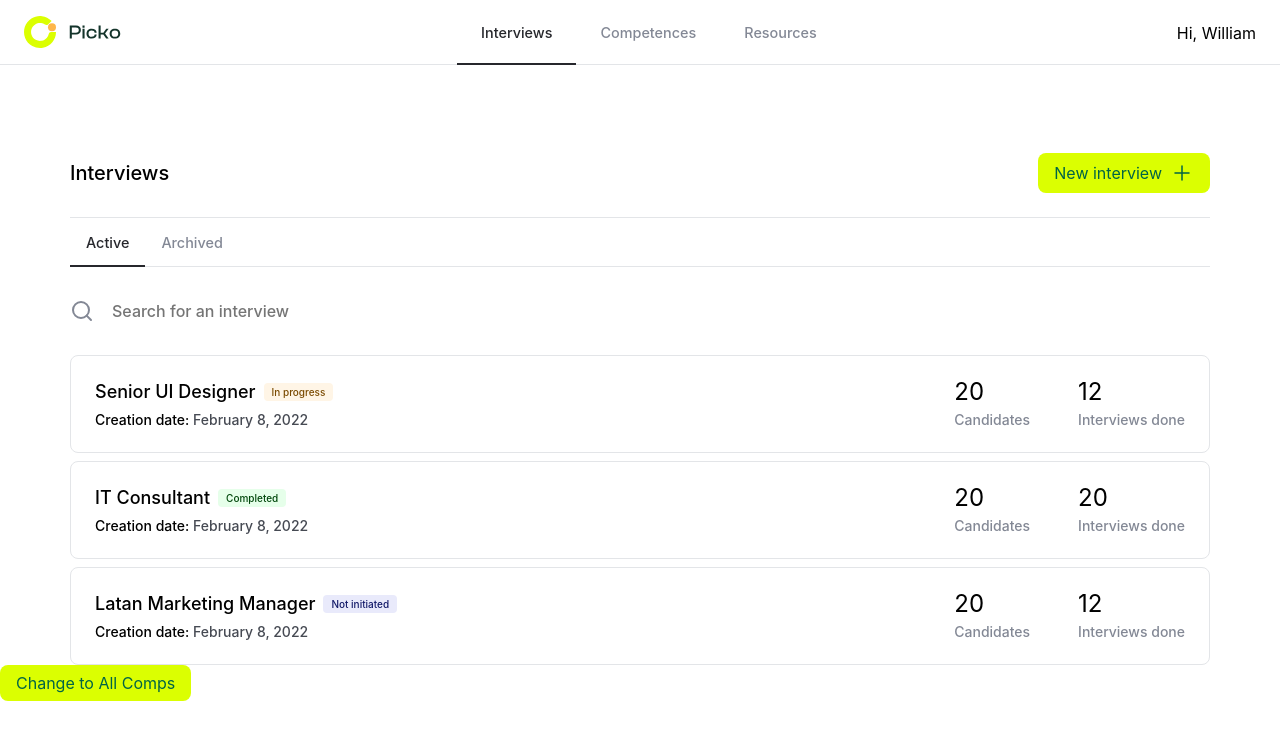
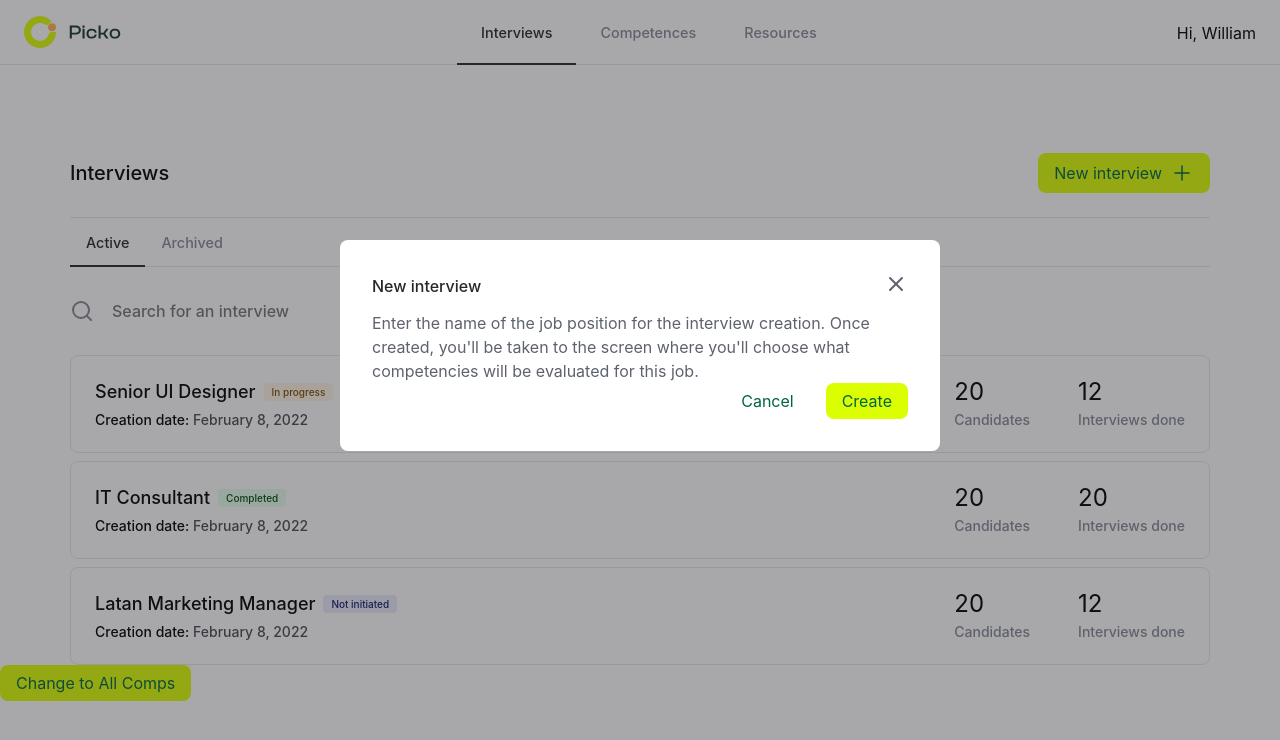
Before and after one commit to flaviozorzetto/project-picko, a React (Create React App) app: page / in a window 1280 px wide. Both pictures are taken after a click on the button "New interview". Shown: the top 740 px of the page. Built offline with nearby package versions, Linux system fonts and the light colour scheme.

Commit message:
created interview modal base

```diff
--- a/src/PickoPage.js
+++ b/src/PickoPage.js
@@ -7,6 +7,7 @@ import Card from './components/Card/Card';
 import logo from './assets/svgs/logo.svg';
 import loadIcon from './components/Elements/IconLoader/icon-loader';
 import { useState } from 'react';
+import InterviewModal from './components/Modals/InterviewModal/InterviewModal';
 
 export default function PickoPage() {
 	const navIdentifier = 'nav-panel';
@@ -76,6 +77,8 @@ export default function PickoPage() {
 	const archivedCards = cards.filter(card => card.props.status === 'archived');
 	const activeCards = cards.filter(card => card.props.status !== 'archived');
 
+	const [interviewModalOpen, setInterviewModalOpen] = useState(false);
+
 	return (
 		<>
 			<header>
@@ -99,6 +102,9 @@ export default function PickoPage() {
 								size="m"
 								content="New interview"
 								iconRight="plus"
+								onClick={() => {
+									setInterviewModalOpen(true);
+								}}
 							/>
 						</Header>
 						<Tabs
@@ -156,6 +162,13 @@ export default function PickoPage() {
 						</TabPanel>
 					</TabPanel>
 				</section>
+				{interviewModalOpen && (
+					<InterviewModal
+						closeModal={() => {
+							setInterviewModalOpen(false);
+						}}
+					/>
+				)}
 			</main>
 		</>
 	);
--- /dev/null
+++ b/src/components/Modals/InterviewModal/InterviewModal.js
@@ -0,0 +1,33 @@
+import loadIcon from '../../Elements/IconLoader/icon-loader';
+import Button from '../../Elements/Button/Button';
+import './InterviewModal.scss';
+
+export default function InterviewModal(props) {
+	return (
+		<div className="modal__interview">
+			<div className="modal__background"></div>
+			<div className="modal__content">
+				<header className="modal__content__header">
+					<div className="modal__title">New interview</div>
+					<button className="modal__close" onClick={props.closeModal}>
+						{loadIcon('x')}
+					</button>
+					<p className="modal__description">
+						Enter the name of the job position for the interview creation. Once
+						created, you'll be taken to the screen where you'll choose what
+						competencies will be evaluated for this job.
+					</p>
+				</header>
+				<footer className="modal__content__footer">
+					<Button
+						type="secondary"
+						size="m"
+						content="Cancel"
+						onClick={props.closeModal}
+					/>
+					<Button type="primary" size="m" content="Create" />
+				</footer>
+			</div>
+		</div>
+	);
+}
--- /dev/null
+++ b/src/components/Modals/InterviewModal/InterviewModal.scss
@@ -0,0 +1,53 @@
+.modal__interview {
+	.modal {
+		&__background {
+			background-color: #26272c;
+			opacity: 0.4;
+			content: '';
+			position: absolute;
+			top: 0;
+			right: 0;
+			left: 0;
+			bottom: 0;
+		}
+		&__content {
+			position: absolute;
+			max-width: 600px;
+			left: 50%;
+			top: 30%;
+			transform: translate(-50%);
+			background-color: #ffffff;
+			padding: 2rem;
+			border-radius: 0.5rem;
+			color: #5e626e;
+			&__header {
+				display: flex;
+				flex-flow: wrap;
+				justify-content: space-between;
+				align-items: center;
+			}
+			&__footer {
+				display: flex;
+				justify-content: flex-end;
+				gap: 1rem;
+			}
+		}
+		&__title {
+			color: #26272c;
+			font-size: 1rem;
+			font-weight: 500;
+		}
+		&__description {
+			font-weight: 400;
+			line-height: 1.5rem;
+			max-width: 500px;
+			margin-top: 0.75rem;
+		}
+		&__close {
+			color: inherit;
+			cursor: pointer;
+			padding: 0;
+			margin: 0;
+		}
+	}
+}
```
